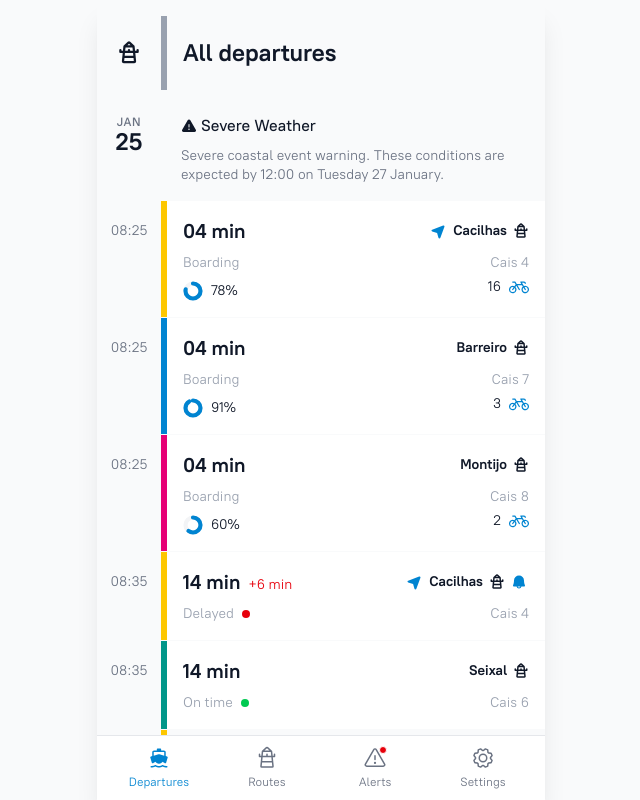
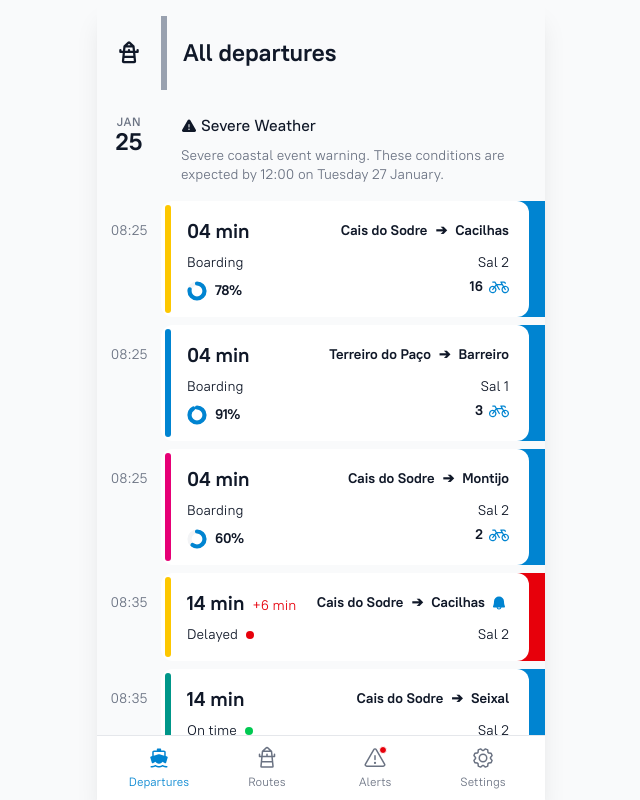
Before and after one commit to dangulkin/ferry, a React (Vite) app: page / in a window 1280 px wide. Shown: the whole page, without its empty margins (319-959 px from the left). Built offline with nearby package versions, Linux system fonts and the light colour scheme.

Commit message:
feat: redesign departure cards to match new component styling

```diff
--- a/src/components/DepartureCard.tsx
+++ b/src/components/DepartureCard.tsx
@@ -244,11 +244,13 @@ const DepartureCard: React.FC<DepartureCardProps> = ({ departure, isSpecificRout
 						<span className="text-sm text-gray-500">{departure.time}</span>
 					</div>
 
+					{/* Card container */}
+					<div className={`flex flex-1 p-1 items-stretch ${isCancelled ? 'bg-gray-50/50' : 'bg-white'} rounded-xl mr-4`}>
 						{/* Route color stripe */}
-					<div className={`w-1.5 shrink-0 ${departure.color}`} />
+						<div className={`w-1.5 shrink-0 rounded-full ${departure.color}`} />
 
 						{/* Main content */}
-					<div className={`${isCancelled ? 'bg-gray-50' : 'bg-white'} flex-1 p-4 flex flex-col justify-center relative`}>
+						<div className="flex-1 py-3 px-4 flex flex-col justify-center relative">
 
 							{/* Top row: timeUntil + destination + bell badge */}
 							<div className="flex justify-between items-center">
@@ -257,22 +259,33 @@ const DepartureCard: React.FC<DepartureCardProps> = ({ departure, isSpecificRout
 										{departure.timeUntil}
 									</span>
 									{departure.delay && (
-									<span className="text-sm font-regular text-red-600">{departure.delay}</span>
+										<span className="text-sm font-normal text-red-600">{departure.delay}</span>
 									)}
 								</div>
 								<div className="flex items-center">
 									{!isSpecificRoute && departure.destination && (
-									<div className="flex items-center gap-1.5">
-										{departure.destination === 'Cacilhas' && (
-											<NavigationArrowIcon weight="fill" size={16} className="text-sky-600 transform -scale-x-100" />
-										)}
-										<span className={`text-sm font-bold ${isCancelled ? 'text-gray-400' : 'text-gray-900'}`}>
-											{departure.destination}
-										</span>
-										<LighthouseIcon size={16} weight="bold" className={isCancelled ? 'text-gray-400' : 'text-gray-900'} />
+										<div className={`flex items-center gap-1.5 text-sm font-bold ${isCancelled ? 'text-gray-400' : 'text-gray-900'}`}>
+											{(() => {
+												let originStr = departure.origin;
+												if (!originStr) {
+													const d = departure.destination;
+													if (d === 'Cacilhas' || d === 'Montijo' || d === 'Seixal') originStr = 'Cais do Sodre';
+													else if (d === 'Barreiro') originStr = 'Terreiro do Paço';
+													else originStr = 'Porto-Brandão';
+												}
+												return (
+													<>
+														{originStr === 'Belém' && <NavigationArrowIcon weight="fill" size={14} className="text-sky-600" />}
+														<span>{originStr}</span>
+														<span className="mx-0.5">➔</span>
+														{departure.destination === 'Belém' && <NavigationArrowIcon weight="fill" size={14} className="text-sky-600" />}
+														<span>{departure.destination}</span>
+													</>
+												);
+											})()}
 										</div>
 									)}
-								{/* Bell badge: width animates 0→18px, no layout shift when hidden */}
+									{/* Bell badge */}
 									<div
 										style={{
 											width: subscribed ? '18px' : '0px',
@@ -291,7 +304,7 @@ const DepartureCard: React.FC<DepartureCardProps> = ({ departure, isSpecificRout
 							{/* Bottom row: status + hall/bikes */}
 							<div className="flex justify-between items-start mt-2">
 								<div className={`flex ${isBoarding ? 'flex-col gap-2' : 'items-center gap-2'}`}>
-								<span className='text-sm text-gray-400'>
+									<span className={`text-sm font-normal ${isCancelled ? 'text-gray-400' : 'text-gray-900'}`}>
 										{departure.status}
 									</span>
 									{!isCancelled && !isBoarding && (
@@ -301,7 +314,7 @@ const DepartureCard: React.FC<DepartureCardProps> = ({ departure, isSpecificRout
 									{isBoarding && (
 										<div className="flex items-center gap-2">
 											<CircularProgress progress={departure.progress ?? 0} />
-										<span className="text-sm font-regular text-gray-900 tracking-tight">
+											<span className="text-sm font-bold text-gray-900 tracking-tight">
 												{departure.progress}%
 											</span>
 										</div>
@@ -309,15 +322,16 @@ const DepartureCard: React.FC<DepartureCardProps> = ({ departure, isSpecificRout
 								</div>
 
 								<div className="flex flex-col items-end gap-1">
-								<span className={`text-sm ${isCancelled ? 'text-gray-300' : 'text-gray-400'}`}>
+									<span className={`text-sm font-normal ${isCancelled ? 'text-gray-400' : 'text-gray-900'}`}>
 										{departure.hall}
 									</span>
 									{departure.bikes !== undefined && (
-									<div className="flex items-center gap-2">
-										<span className="text-sm font-regular text-gray-900">{departure.bikes}</span>
+										<div className="flex items-center gap-1.5">
+											<span className="text-sm font-bold text-gray-900">{departure.bikes}</span>
 											<BicycleIcon size={20} className="text-sky-600" weight="regular" />
 										</div>
 									)}
+								</div>
 							</div>
 						</div>
 					</div>
--- a/src/components/Departures.tsx
+++ b/src/components/Departures.tsx
@@ -10,51 +10,55 @@ import DepartureCard from './DepartureCard';
 // Вместимость велосипедов: малый паром — 4, средний — 9, большой — 20.
 const MOCK_DEPARTURES: Departure[] = [
 	// 08:25 — одновременно 3 пирса в час пик
-	{ id: '1', time: '08:25', timeUntil: '04 min', destination: 'Cacilhas', status: 'Boarding', hall: 'Cais 4', bikes: 16, color: 'bg-yellow-400', progress: 78 },
-	{ id: '2', time: '08:25', timeUntil: '04 min', destination: 'Barreiro', status: 'Boarding', hall: 'Cais 7', bikes: 3, color: 'bg-sky-600', progress: 91 },
-	{ id: '3', time: '08:25', timeUntil: '04 min', destination: 'Montijo', status: 'Boarding', hall: 'Cais 8', bikes: 2, color: 'bg-pink-600', progress: 60 },
+	{ id: '1', time: '08:25', timeUntil: '04 min', destination: 'Cacilhas', status: 'Boarding', hall: 'Sal 2', bikes: 16, color: 'bg-yellow-400', progress: 78 },
+	{ id: '2', time: '08:25', timeUntil: '04 min', destination: 'Barreiro', status: 'Boarding', hall: 'Sal 1', bikes: 3, color: 'bg-sky-600', progress: 91 },
+	{ id: '3', time: '08:25', timeUntil: '04 min', destination: 'Montijo', status: 'Boarding', hall: 'Sal 2', bikes: 2, color: 'bg-pink-600', progress: 60 },
 	// 08:35 — Cacilhas с задержкой + Seixal
-	{ id: '4', time: '08:35', timeUntil: '14 min', destination: 'Cacilhas', status: 'Delayed', hall: 'Cais 4', delay: '+6 min', color: 'bg-yellow-400', showBell: true },
-	{ id: '5', time: '08:35', timeUntil: '14 min', destination: 'Seixal', status: 'On time', hall: 'Cais 6', color: 'bg-teal-600' },
+	{ id: '4', time: '08:35', timeUntil: '14 min', destination: 'Cacilhas', status: 'Delayed', hall: 'Sal 2', delay: '+6 min', color: 'bg-yellow-400', showBell: true },
+	{ id: '5', time: '08:35', timeUntil: '14 min', destination: 'Seixal', status: 'On time', hall: 'Sal 2', color: 'bg-teal-600' },
 	// 08:40 — отменён
-	{ id: '6', time: '08:40', timeUntil: '19 min', destination: 'Cais do Sodré', status: 'Cancelled', hall: 'Cais 3', color: 'bg-yellow-400', isCancelled: true },
+	{ id: '6', time: '08:40', timeUntil: '19 min', destination: 'Cais do Sodré', status: 'Cancelled', hall: 'Sal 2', color: 'bg-yellow-400', isCancelled: true },
 	// 08:50 — пик: 2 пирса одновременно
-	{ id: '7', time: '08:50', timeUntil: '29 min', destination: 'Cacilhas', status: 'On time', hall: 'Cais 5', color: 'bg-yellow-400' },
-	{ id: '8', time: '08:50', timeUntil: '29 min', destination: 'Barreiro', status: 'On time', hall: 'Cais 7', color: 'bg-sky-600' },
+	{ id: '7', time: '08:50', timeUntil: '29 min', destination: 'Cacilhas', status: 'On time', hall: 'Sal 2', color: 'bg-yellow-400' },
+	{ id: '8', time: '08:50', timeUntil: '29 min', destination: 'Barreiro', status: 'On time', hall: 'Sal 1', color: 'bg-sky-600' },
 	// 09:00 — 3 пирса
-	{ id: '9', time: '09:00', timeUntil: '39 min', destination: 'Cacilhas', status: 'On time', hall: 'Cais 4', color: 'bg-yellow-400' },
-	{ id: '10', time: '09:00', timeUntil: '39 min', destination: 'Montijo', status: 'On time', hall: 'Cais 8', color: 'bg-pink-600' },
-	{ id: '11', time: '09:00', timeUntil: '39 min', destination: 'Seixal', status: 'On time', hall: 'Cais 6', color: 'bg-teal-600' },
+	{ id: '9', time: '09:00', timeUntil: '39 min', destination: 'Cacilhas', status: 'On time', hall: 'Sal 2', color: 'bg-yellow-400' },
+	{ id: '10', time: '09:00', timeUntil: '39 min', destination: 'Montijo', status: 'On time', hall: 'Sal 1', color: 'bg-pink-600' },
+	{ id: '11', time: '09:00', timeUntil: '39 min', destination: 'Seixal', status: 'On time', hall: 'Sal 2', color: 'bg-teal-600' },
+	// 09:12 — Trafaria - Belém (spread)
+	{ id: '28', time: '09:12', timeUntil: '12 min', destination: 'Belém', status: 'On time', hall: 'Sal 1', color: 'bg-orange-500' },
 	// 09:15 — 2 пирса
-	{ id: '12', time: '09:15', timeUntil: '54 min', destination: 'Cacilhas', status: 'On time', hall: 'Cais 4', color: 'bg-yellow-400' },
-	{ id: '13', time: '09:15', timeUntil: '54 min', destination: 'Barreiro', status: 'On time', hall: 'Cais 7', color: 'bg-sky-600' },
+	{ id: '12', time: '09:15', timeUntil: '54 min', destination: 'Cacilhas', status: 'On time', hall: 'Sal 2', color: 'bg-yellow-400' },
+	{ id: '13', time: '09:15', timeUntil: '54 min', destination: 'Barreiro', status: 'On time', hall: 'Sal 1', color: 'bg-sky-600' },
 	// 09:30 — 2 пирса
-	{ id: '14', time: '09:30', timeUntil: '1h 09m', destination: 'Cacilhas', status: 'On time', hall: 'Cais 5', color: 'bg-yellow-400' },
-	{ id: '15', time: '09:30', timeUntil: '1h 09m', destination: 'Seixal', status: 'On time', hall: 'Cais 6', color: 'bg-teal-600' },
+	{ id: '14', time: '09:30', timeUntil: '1h 09m', destination: 'Cacilhas', status: 'On time', hall: 'Sal 2', color: 'bg-yellow-400' },
+	{ id: '15', time: '09:30', timeUntil: '1h 09m', destination: 'Seixal', status: 'On time', hall: 'Sal 2', color: 'bg-teal-600' },
+	// 09:42 — Porto Brandão -> Trafaria
+	{ id: '29', time: '09:42', timeUntil: '42 min', destination: 'Trafaria', status: 'On time', hall: 'Sal 1', color: 'bg-orange-500' },
 	// 09:45 — 2 пирса
-	{ id: '16', time: '09:45', timeUntil: '1h 24m', destination: 'Cacilhas', status: 'On time', hall: 'Cais 4', color: 'bg-yellow-400' },
-	{ id: '17', time: '09:45', timeUntil: '1h 24m', destination: 'Montijo', status: 'On time', hall: 'Cais 8', color: 'bg-pink-600' },
-	// 10:05 — спад пика, частота снижается; один маршрут
-	{ id: '18', time: '10:05', timeUntil: '1h 44m', destination: 'Cacilhas', status: 'On time', hall: 'Cais 4', color: 'bg-yellow-400' },
-	{ id: '19', time: '10:05', timeUntil: '1h 44m', destination: 'Barreiro', status: 'On time', hall: 'Cais 7', color: 'bg-sky-600' },
+	{ id: '16', time: '09:45', timeUntil: '1h 24m', destination: 'Cacilhas', status: 'On time', hall: 'Sal 2', color: 'bg-yellow-400' },
+	{ id: '17', time: '09:45', timeUntil: '1h 24m', destination: 'Montijo', status: 'On time', hall: 'Sal 1', color: 'bg-pink-600' },
+	// 10:05 — спад пика
+	{ id: '18', time: '10:05', timeUntil: '1h 44m', destination: 'Cacilhas', status: 'On time', hall: 'Sal 2', color: 'bg-yellow-400' },
+	{ id: '19', time: '10:05', timeUntil: '1h 44m', destination: 'Barreiro', status: 'On time', hall: 'Sal 1', color: 'bg-sky-600' },
+	// 10:15 — Trafaria -> Belém
+	{ id: '30', time: '10:15', timeUntil: '1h 54m', destination: 'Belém', status: 'On time', hall: 'Sal 2', color: 'bg-orange-500' },
 	// 10:30
-	{ id: '20', time: '10:30', timeUntil: '2h 09m', destination: 'Cacilhas', status: 'On time', hall: 'Cais 4', color: 'bg-yellow-400', showBell: true },
-	{ id: '21', time: '10:30', timeUntil: '2h 09m', destination: 'Seixal', status: 'On time', hall: 'Cais 6', color: 'bg-teal-600' },
+	{ id: '20', time: '10:30', timeUntil: '2h 09m', destination: 'Cacilhas', status: 'On time', hall: 'Sal 2', color: 'bg-yellow-400', showBell: true },
+	{ id: '21', time: '10:30', timeUntil: '2h 09m', destination: 'Seixal', status: 'On time', hall: 'Sal 2', color: 'bg-teal-600' },
+	// 10:45 — Belém -> Porto Brandão
+	{ id: '31', time: '10:45', timeUntil: '2h 24m', destination: 'Porto Brandão', status: 'On time', hall: 'Sal 1', color: 'bg-orange-500' },
 	// 11:00
-	{ id: '22', time: '11:00', timeUntil: '2h 39m', destination: 'Cacilhas', status: 'On time', hall: 'Cais 5', color: 'bg-yellow-400' },
-	{ id: '23', time: '11:00', timeUntil: '2h 39m', destination: 'Montijo', status: 'On time', hall: 'Cais 8', color: 'bg-pink-600' },
+	{ id: '22', time: '11:00', timeUntil: '2h 39m', destination: 'Cacilhas', status: 'On time', hall: 'Sal 2', color: 'bg-yellow-400' },
+	{ id: '23', time: '11:00', timeUntil: '2h 39m', destination: 'Montijo', status: 'On time', hall: 'Sal 2', color: 'bg-pink-600' },
+	// 11:15 — Belém -> Trafaria
+	{ id: '32', time: '11:15', timeUntil: '2h 54m', destination: 'Trafaria', status: 'On time', hall: 'Sal 2', color: 'bg-orange-500' },
 	// 11:30
-	{ id: '24', time: '11:30', timeUntil: '3h 09m', destination: 'Cacilhas', status: 'On time', hall: 'Cais 4', color: 'bg-yellow-400' },
-	{ id: '25', time: '11:30', timeUntil: '3h 09m', destination: 'Barreiro', status: 'On time', hall: 'Cais 7', color: 'bg-sky-600' },
+	{ id: '24', time: '11:30', timeUntil: '3h 09m', destination: 'Cacilhas', status: 'On time', hall: 'Sal 2', color: 'bg-yellow-400' },
+	{ id: '25', time: '11:30', timeUntil: '3h 09m', destination: 'Barreiro', status: 'On time', hall: 'Sal 1', color: 'bg-sky-600' },
 	// 12:00
-	{ id: '26', time: '12:00', timeUntil: '3h 39m', destination: 'Cacilhas', status: 'On time', hall: 'Cais 4', color: 'bg-yellow-400' },
-	{ id: '27', time: '12:00', timeUntil: '3h 39m', destination: 'Seixal', status: 'On time', hall: 'Cais 6', color: 'bg-teal-600' },
-	// Trafaria - Porto Brandão departures
-	{ id: '28', time: '08:00', timeUntil: 'Past', destination: 'Belém', status: 'On time', hall: 'Trafaria', color: 'bg-orange-500' },
-	{ id: '29', time: '09:00', timeUntil: '39 min', destination: 'Belém', status: 'On time', hall: 'Trafaria', color: 'bg-orange-500' },
-	{ id: '30', time: '10:00', timeUntil: '1h 39m', destination: 'Belém', status: 'On time', hall: 'Trafaria', color: 'bg-orange-500' },
-	{ id: '31', time: '11:00', timeUntil: '2h 39m', destination: 'Belém', status: 'On time', hall: 'Trafaria', color: 'bg-orange-500' },
-	{ id: '32', time: '12:00', timeUntil: '3h 39m', destination: 'Belém', status: 'On time', hall: 'Trafaria', color: 'bg-orange-500' },
+	{ id: '26', time: '12:00', timeUntil: '3h 39m', destination: 'Cacilhas', status: 'On time', hall: 'Sal 2', color: 'bg-yellow-400' },
+	{ id: '27', time: '12:00', timeUntil: '3h 39m', destination: 'Seixal', status: 'On time', hall: 'Sal 2', color: 'bg-teal-600' },
 ];
 
 const MOCK_ROUTE_DEPARTURES: Departure[] = [
@@ -101,7 +105,14 @@ export default function Departures({ selectedRoute, onSelectRoute }: DeparturesP
 		// When specific route is selected, we usually want to see departures for that route specifically.
 		// For demo purposes, we can filter MOCK_DEPARTURES or use a specialized mock.
 		// Let's filter MOCK_DEPARTURES to make it dynamic.
-		return MOCK_DEPARTURES.filter(d => d.destination === destName);
+		// Let's filter MOCK_DEPARTURES to make it dynamic.
+		return MOCK_DEPARTURES.filter(d => {
+			if (destName === 'Belém') {
+				// For the orange three-stop route, any destination in the route is a match
+				return d.destination === 'Belém' || d.destination === 'Trafaria' || d.destination === 'Porto Brandão';
+			}
+			return d.destination === destName;
+		});
 	};
 
 	const departures = getDepartures();
@@ -120,7 +131,7 @@ export default function Departures({ selectedRoute, onSelectRoute }: DeparturesP
 			<div
 				className="flex-1 overflow-y-auto"
 			>
-				<div className="flex flex-col gap-px">
+				<div className="flex flex-col gap-2 pb-4">
 					{departures.map((dep, index) => (
 						<DepartureCard
 							key={dep.id}
--- a/src/types/departure.ts
+++ b/src/types/departure.ts
@@ -11,4 +11,5 @@ export interface Departure {
 	delay?: string;
 	isCancelled?: boolean;
 	showBell?: boolean;
+	origin?: string;
 }
```
Lines whose indentation alone changed are shown as unchanged.
